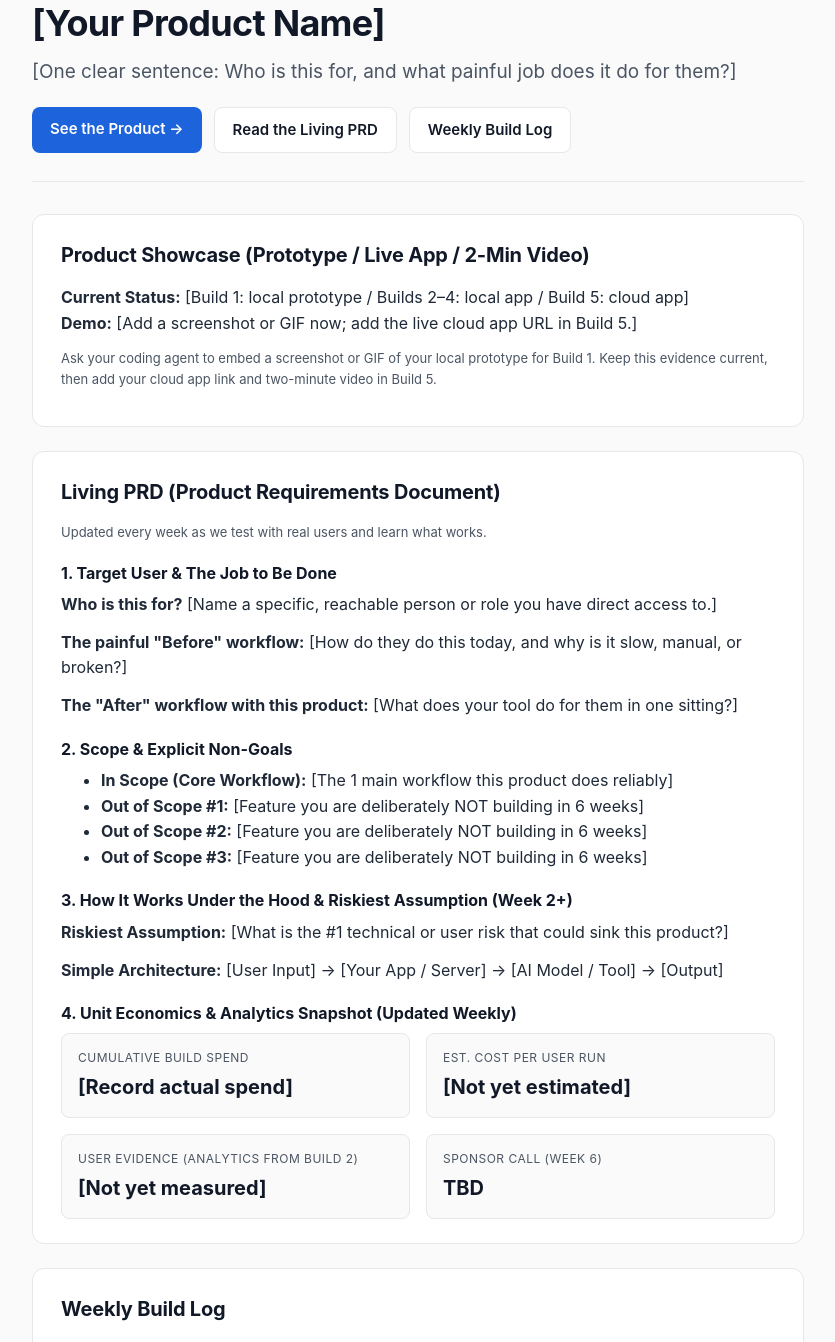
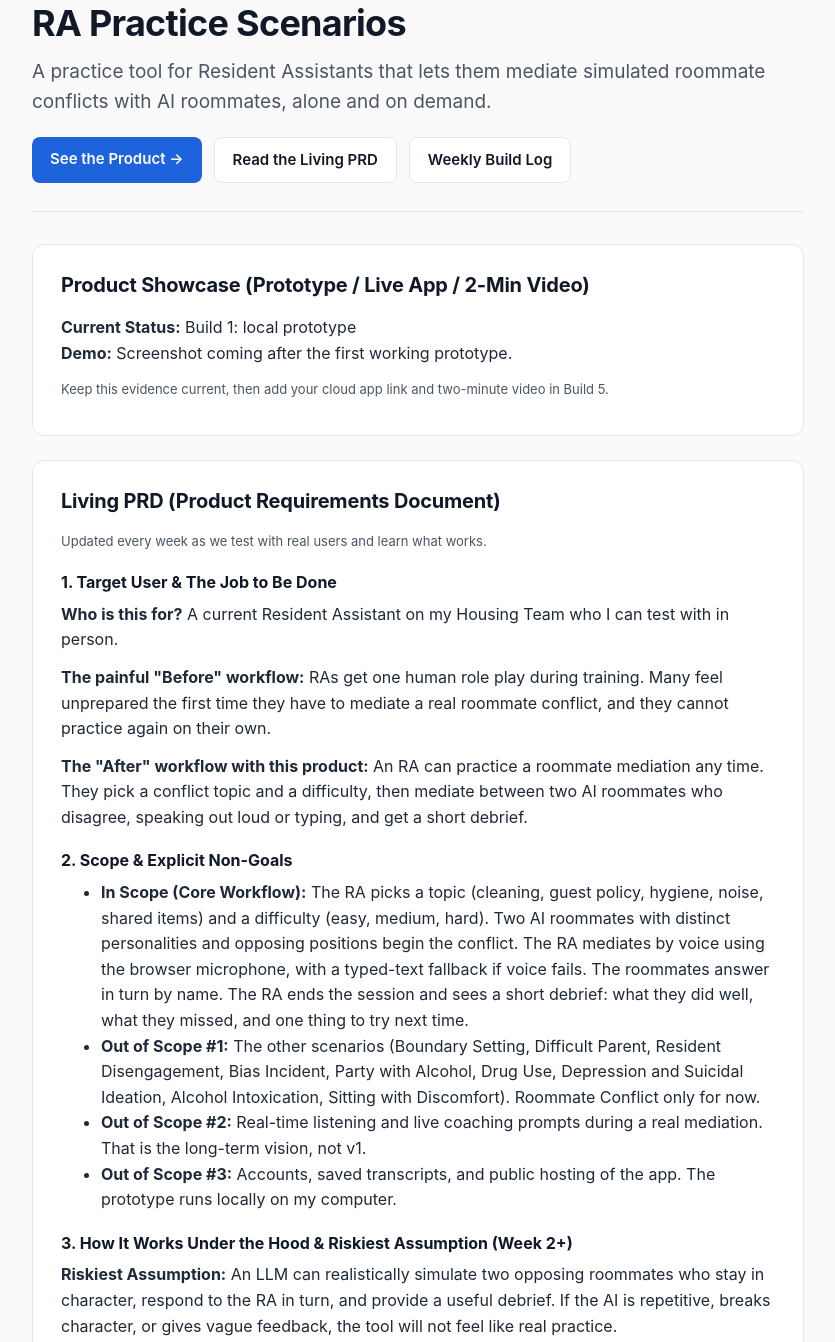
Before and after one commit to building-with-ai-f26/mlf435-mediationpractice, a plain HTML site: page docs/index.html in a window 1280 px wide. Shown: the part 84-1426 px from the top of the page, without its empty margins (222-1057 px from the left). Drawn offline with Linux system fonts and the light colour scheme.

Commit message:
Add PRD v1 and build log to Product Page (roommate conflict practice tool)

```diff
--- a/docs/index.html
+++ b/docs/index.html
@@ -3,7 +3,7 @@
 <head>
   <meta charset="UTF-8" />
   <meta name="viewport" content="width=device-width, initial-scale=1.0" />
-  <title>[Your Product Name] · Building with AI (Fall 2026)</title>
+  <title>RA Practice Scenarios · Building with AI (Fall 2026)</title>
 
   <!-- Week 1: create your PostHog account only.
        Build 2: paste your project's current PostHog web snippet here,
@@ -144,8 +144,8 @@
     <!-- HERO / PRODUCT PITCH -->
     <header>
       <span class="eyebrow">NYU Stern · Building with AI · Fall 2026</span>
-      <h1>[Your Product Name]</h1>
-      <p class="tagline">[One clear sentence: Who is this for, and what painful job does it do for them?]</p>
+      <h1>RA Practice Scenarios</h1>
+      <p class="tagline">A practice tool for Resident Assistants that lets them mediate simulated roommate conflicts with AI roommates, alone and on demand.</p>
       <div class="cta-row">
         <a class="btn" href="#live-demo" onclick="window.posthog && posthog.capture('clicked_try_product')">See the Product →</a>
         <a class="btn btn-secondary" href="#prd">Read the Living PRD</a>
@@ -157,11 +157,11 @@
     <section id="live-demo">
       <h2>Product Showcase (Prototype / Live App / 2-Min Video)</h2>
       <p>
-        <strong>Current Status:</strong> [Build 1: local prototype / Builds 2–4: local app / Build 5: cloud app]<br />
-        <strong>Demo:</strong> [Add a screenshot or GIF now; add the live cloud app URL in Build 5.]
+        <strong>Current Status:</strong> Build 1: local prototype<br />
+        <strong>Demo:</strong> Screenshot coming after the first working prototype.
       </p>
       <p class="meta">
-        Ask your coding agent to embed a screenshot or GIF of your local prototype for Build 1. Keep this evidence current, then add your cloud app link and two-minute video in Build 5.
+        Keep this evidence current, then add your cloud app link and two-minute video in Build 5.
       </p>
     </section>
 
@@ -171,31 +171,33 @@
       <p class="meta">Updated every week as we test with real users and learn what works.</p>
 
       <h3>1. Target User & The Job to Be Done</h3>
-      <p><strong>Who is this for?</strong> [Name a specific, reachable person or role you have direct access to.]</p>
-      <p><strong>The painful "Before" workflow:</strong> [How do they do this today, and why is it slow, manual, or broken?]</p>
-      <p><strong>The "After" workflow with this product:</strong> [What does your tool do for them in one sitting?]</p>
+      <p><strong>Who is this for?</strong> A current Resident Assistant on my Housing Team who I can test with in person.</p>
+      <p><strong>The painful "Before" workflow:</strong> RAs get one human role play during training. Many feel unprepared the first time they have to mediate a real roommate conflict, and they cannot practice again on their own.</p>
+      <p><strong>The "After" workflow with this product:</strong> An RA can practice a roommate mediation any time. They pick a conflict topic and a difficulty, then mediate between two AI roommates who disagree, speaking out loud or typing, and get a short debrief.</p>
 
       <h3>2. Scope & Explicit Non-Goals</h3>
       <ul>
-        <li><strong>In Scope (Core Workflow):</strong> [The 1 main workflow this product does reliably]</li>
-        <li><strong>Out of Scope #1:</strong> [Feature you are deliberately NOT building in 6 weeks]</li>
-        <li><strong>Out of Scope #2:</strong> [Feature you are deliberately NOT building in 6 weeks]</li>
-        <li><strong>Out of Scope #3:</strong> [Feature you are deliberately NOT building in 6 weeks]</li>
+        <li><strong>In Scope (Core Workflow):</strong> The RA picks a topic (cleaning, guest policy, hygiene, noise, shared items) and a difficulty (easy, medium, hard). Two AI roommates with distinct personalities and opposing positions begin the conflict. The RA mediates by voice using the browser microphone, with a typed-text fallback if voice fails. The roommates answer in turn by name. The RA ends the session and sees a short debrief: what they did well, what they missed, and one thing to try next time.</li>
+        <li><strong>Out of Scope #1:</strong> The other scenarios (Boundary Setting, Difficult Parent, Resident Disengagement, Bias Incident, Party with Alcohol, Drug Use, Depression and Suicidal Ideation, Alcohol Intoxication, Sitting with Discomfort). Roommate Conflict only for now.</li>
+        <li><strong>Out of Scope #2:</strong> Real-time listening and live coaching prompts during a real mediation. That is the long-term vision, not v1.</li>
+        <li><strong>Out of Scope #3:</strong> Accounts, saved transcripts, and public hosting of the app. The prototype runs locally on my computer.</li>
       </ul>
 
       <h3>3. How It Works Under the Hood & Riskiest Assumption (Week 2+)</h3>
-      <p><strong>Riskiest Assumption:</strong> [What is the #1 technical or user risk that could sink this product?]</p>
-      <p><strong>Simple Architecture:</strong> [User Input] → [Your App / Server] → [AI Model / Tool] → [Output]</p>
+      <p><strong>Riskiest Assumption:</strong> An LLM can realistically simulate two opposing roommates who stay in character, respond to the RA in turn, and provide a useful debrief. If the AI is repetitive, breaks character, or gives vague feedback, the tool will not feel like real practice.</p>
+      <p><strong>Simple Architecture:</strong> Browser (microphone + text input) → Local frontend calls OpenRouter (Kimi or DeepSeek) via local proxy or direct fetch with key from .env → AI roommates respond in turn → Session ends, LLM generates debrief</p>
 
-      <h3>4. Unit Economics & Analytics Snapshot (Updated Weekly)</h3>
+      <h3>4. Technical Notes</h3>
+      <p>The prototype runs locally and calls OpenRouter (Kimi or DeepSeek). The API key lives only in a local <code>.env</code> file that is gitignored and is never committed. The repo is public. If the app is ever hosted publicly, the key will need to sit behind a small proxy, not in the site's code.</p>
+      <h3>5. Unit Economics & Analytics Snapshot (Updated Weekly)</h3>
       <div class="grid-2">
         <div class="stat-box">
           <div class="stat-label">Cumulative Build Spend</div>
-          <div class="stat-value">[Record actual spend]</div>
+          <div class="stat-value">$0.00</div>
         </div>
         <div class="stat-box">
           <div class="stat-label">Est. Cost Per User Run</div>
-          <div class="stat-value">[Not yet estimated]</div>
+          <div class="stat-value">TBD</div>
         </div>
         <div class="stat-box">
           <div class="stat-label">User Evidence (Analytics from Build 2)</div>
@@ -212,6 +214,18 @@
     <section id="build-log">
       <h2>Weekly Build Log</h2>
       <p class="meta">Build on at least two separate days each week outside class, including the November 3 break. Push commits and log actual progress, failures, PRD changes, costs, and hours here. All build deadlines are noon, New York time.</p>
+
+      <div class="log-entry">
+        <h3>2026-11-01 · PRD v1 and Product Page update</h3>
+        <ul>
+          <li><strong>What works:</strong> PRD v1 written and Product Page updated. Nothing built yet.</li>
+          <li><strong>What I learned:</strong> GitHub Pages cannot keep secrets, so the key stays local.</li>
+          <li><strong>What broke or changed:</strong> Switched from a root PRD.md to the template's docs/index.html.</li>
+          <li><strong>Cost:</strong> $0.00</li>
+          <li><strong>Hours:</strong> TBD</li>
+          <li><strong>Next:</strong> Build the text-only mediation loop with one topic and one difficulty.</li>
+        </ul>
+      </div>
 
       <div class="log-entry">
         <h3>Build 1 · Intent.md & Throwaway Prototype (Due Nov 9)</h3>
```
